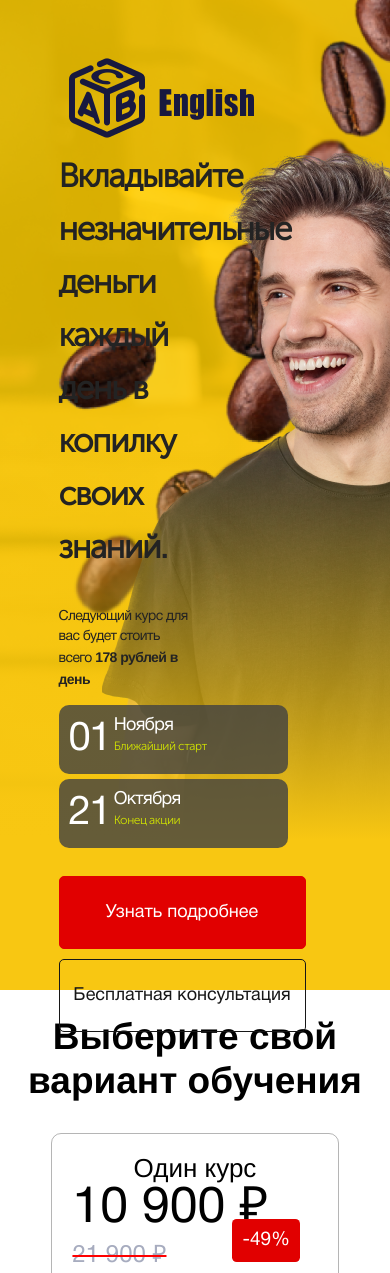
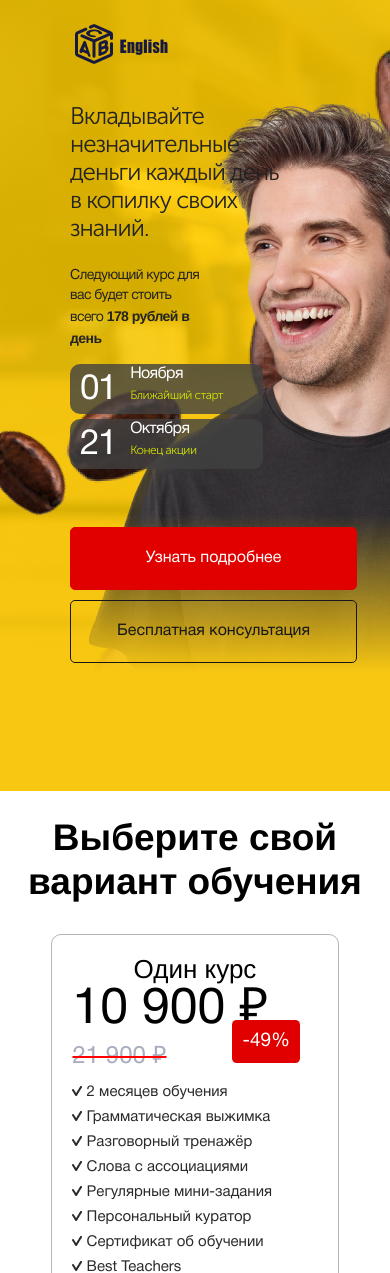
Before and after one commit to anipalary/english_test, a PHP site: page /?name=1 in a window 390 px wide; the page is wider, and only the part inside the window is pictured. Shown: the top 1273 px of that part. Run offline with PHP 8.4, Linux system fonts and the light colour scheme; data comes from the database, SQL or seed files in the repository; data that the repository does not hold is empty; some web fonts are replaced.

Commit message:
Add files via upload

```diff
--- a/index.php
+++ b/index.php
@@ -9,12 +9,9 @@
 </head>
 <body>
     <header>
-        <div class="yellow_bg"></div>
         <img src="img/coffee1.png" class="coffee1">
-        <img src="img/coffee2.png" class="coffee2">
-        <img src="img/guy.png" class="guy">
         <div class="yellow_gradient"></div>
-
+        <div class="h_wide">
             <div class="h_content">
                 <div class="h_subcontent">
                     <img src="img/logo1.png" class="logo">
@@ -43,30 +40,19 @@
                 <a class="h_button1" href="#prices">Узнать подробнее</a>
                 <a class="h_button2" href="#form">Бесплатная консультация</a>
             </div>
+        </div>
+        <div class="right-img">
+            <img src="img/coffee2.png" class="coffee2">
+            <img src="img/guy.png" class="guy">
+        </div>
     </header>
-    <div class="empty_yellow_block"></div>
     <div class="prices" id="prices">
         <h1>Выберите свой вариант обучения </h1>
         <div class="price_list">
             <?php require_once "php/prices.php";?>
         </div>
     </div>
-    <div class="gift">
-        <div class="banner">
-            <div class="dr_rectangle"></div>
-            <img src="img/coffee3.png" class="coffee3">
-            <img src="img/coffee4.png" class="coffee4">
-            <img src="img/bantik.png" class="bantik">
-            <img src="img/paper1.png" class="paper1">
-            <span class="plus_symbol">+</span>
-            <img src="img/paper2.png" class="paper2">
-            <img src="img/gift.png" class="gift_head">
-            <p class="gift_text">
-                <b>Спецкурс</b> "Английский для эмиграции"<br>
-                <b>Спецкурс</b> "Как преодолеть языковой барьер"
-            </p>
-        </div>
-    </div>
+    <img src="img/gift_banner.png" class="gift">
     <div class="form" id="form">
         <?php require "php/form.php"; ?>
         <p class="form_success" style=<?= $form_success ? '"display: block;"' : '"display: none;"'?>>Ваши данные успешно отправлены</p>
--- a/style/h_content.css
+++ b/style/h_content.css
@@ -1,7 +1,10 @@
+.h_wide{
+    width: 100%;
+    z-index: 2;
+    margin-top: 20px;
+}
 .h_content{
-    left: 15%;
-    top: 50px;
-    width: 60%;
+    width: 629px;
 }
 .h_content .p1{
     font-family: Museo;
@@ -22,9 +25,6 @@
     text-align: left;
     color: #232323;
 }
-.h_subcontent{
-    width: 70%;
-}
 
 .date{
     width: 209px;
@@ -34,6 +34,7 @@
     margin-right: 22px;
     margin-top: 30px;
     display: inline-block;
+    transition-duration: 500ms;
 }
 .date div{
     display: inline-block;
--- a/style/header.css
+++ b/style/header.css
@@ -2,40 +2,46 @@
 
 header{
     position: relative;
+    display: flex;
+    flex-direction: row;
     left: 0;
     top: 0;
     right: 0;
-    height:840px;
+    height:791px;
     background-image: url(../img/blur_coffee.png);
     background-size: cover;
 }
-.coffee1, .coffee2, .guy, .yellow_bg, .yellow_gradient, .h_content{
-    position: absolute;
-}
-.yellow_bg{
-    left: 0;
-    right: 0;
-    top: 0;
-    bottom: 0;
-    background-color: #FECE00D4;
-}
 .coffee1{
+    position: relative;
     left: 0;
     top: 0;
     bottom: 0;
 }
+
+.right-img{
+    height: 100%;
+    width: 1px;
+}
 .coffee2{
-    right: 0;
+    position: relative;
+    left: -911px;
     top: 0;
     bottom: 0;
 }
 .guy{
-    bottom: 0;
-    right: 10%;
+    position: relative;
+
+    top: -691px;
+    left: -600px;
 }
 
-.empty_yellow_block{
-    background-color: #F8C712;
-    height: 150px;
+.yellow_gradient{
+    position: absolute;
     display: none;
+    z-index: 1;
+    background: linear-gradient(0deg, #F8C712 30%, #FFFFFF00 70%);
+    top: 50%;
+    bottom: 0;
+    left: 0;
+    right: 0;
 }
--- a/style/screen-mid.css
+++ b/style/screen-mid.css
@@ -1,4 +1,22 @@
 @media screen and (max-width: 1440px) {
+    .logo{
+        height: 48px;
+    }
+    .coffee1{
+        left: -80px;
+    }
+    .coffee2{
+        left: -761px;
+    }
+    .guy{
+        left: -500px;
+    }
+    .date{
+        width: 173px;
+    }
+    .h_content{
+        width: 471px;
+    }
     .h_content .p1{
         font-size: 33px;
     }
@@ -7,9 +25,11 @@
         font-size: 22px;
     }
     .h_button1, .h_button2{
-        padding-left: 5px;
-        padding-right: 5px;
-
+        padding: 20px;
+        padding-left: 0;
+        padding-right: 0;
+        width: 215px;
+        font-size: 16px;
     }
 
     .p_title{
@@ -47,14 +67,7 @@
         width: 800px;
         height: 261px;
     }
-    .gift_text{
-        font-size: 16px;
-        line-height: 26px;
-    }
-    .plus_symbol{
-        font-size: 60px;
-        top: 20%;
-    }
+
 
     .form_header{
         font-size: 20px;
--- a/style/screen-small.css
+++ b/style/screen-small.css
@@ -1,16 +1,23 @@
 @media screen and (max-width: 960px) {
     .coffee1{
-        display: none;
+        left: -100px;
     }
     .coffee2{
-        height: 80%;
-        right: -240px;
+        left: -561px;
     }
     .guy{
-        right: -240px;
+        left: -300px;
+    }
+    .h_content{
+        position: relative;
+        left: -100px;
+        width: 209px;
     }
     .h_content .p1{
-        margin-top: 0;
+        margin-top: 30px;
+        font-size: 24px;
+        font-weight: 400;
+        line-height: 28px;
     }
     .h_content .p2{
         font-size: 14px;
@@ -21,18 +28,31 @@
     .date{
         display: block;
         margin-top: 5px;
+        padding-top: 0;
+        padding-bottom: 0;
+    }
+    .date_d{
+        font-size: 35px;
+        margin-right: 10px;
+    }
+    .date_m{
+        font-size: 16px;
+    }
+    .date_c{
+        font-size: 12px;
     }
     .h_button1, .h_button2{
         display: block;
         margin-top: 10px;
+        width: 235px;
+        padding-left: 25px;
+        padding-right: 25px;
+    }
+    .h_button1{
+        margin-top: 40px;
     }
     .yellow_gradient{
-        position: absolute;
-        background: linear-gradient(0deg, #F8C712 0%, #FFFFFF00 100%);
-        top: 50%;
-        bottom: 0;
-        left: 0;
-        right: 0;
+        display: block;
     }
 
     .p_title{
@@ -64,33 +84,12 @@
         padding: 20px;
     }
 
-    .gift{
-        width: 800px;
-        height: 261px;
-    }
-    .gift_text{
-        font-size: 16px;
-        line-height: 26px;
-    }
-    .plus_symbol{
-        font-size: 60px;
-        top: 20%;
-    }
-
     .price_block{
         display: block;
     }
     .gift{
         width: 400px;
         height: 130px;
-    }
-    .gift_text{
-        font-size: 10px;
-        line-height: 16px;
-    }
-    .plus_symbol{
-        font-size: 40px;
-        top: -10%;
     }
 
     footer{
@@ -108,8 +107,3 @@
         width: 77px;
     }
 }
-@media screen and (max-width: 810px) {
-    .empty_yellow_block{
-        display: block;
-    }
-}
```
Also changed, not shown: style/prices.css (+1 -70 lines), img/blur_coffee.png, img/blur_coffee_copy.png (added), img/coffee1.png, img/gift_banner.png (added). Lines whose indentation alone changed are shown as unchanged.
